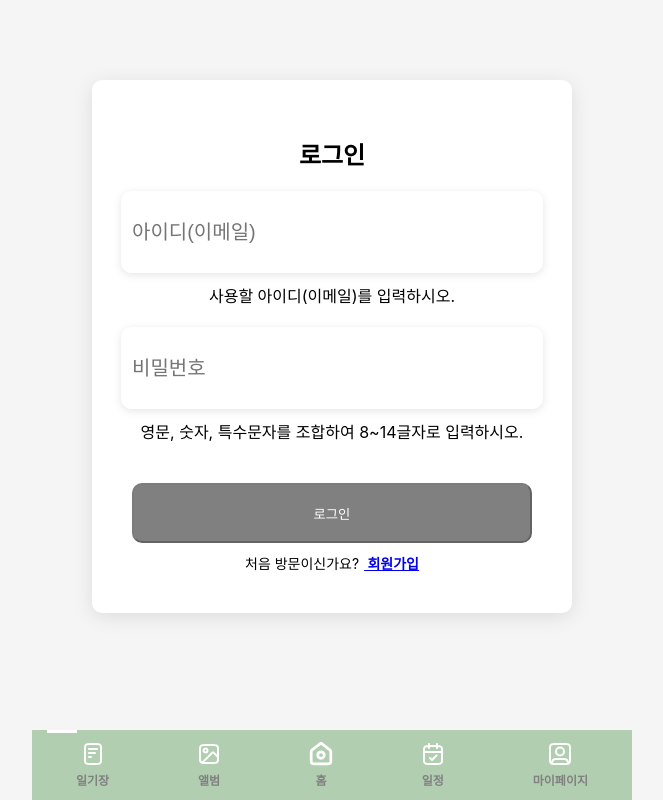
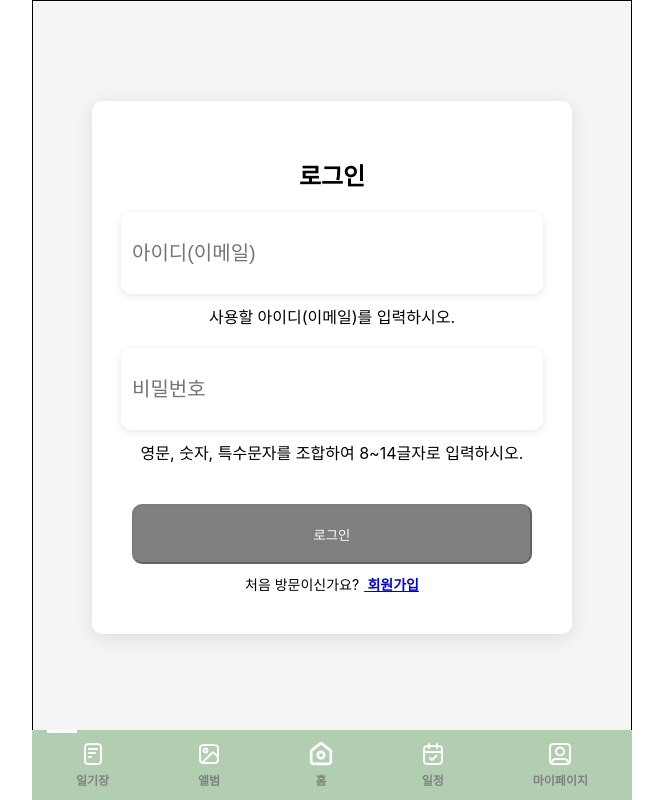
Before and after one commit to MyongjiCollaboration/Front, a React (Create React App) app: page / in a window 1280 px wide. Shown: the whole page, without its empty margins (308-971 px from the left). Built offline with nearby package versions, Linux system fonts and the light colour scheme.

Commit message:
feat:Login 2차

```diff
--- a/src/page/Login.js
+++ b/src/page/Login.js
@@ -126,6 +126,12 @@ const PageContainer = styled.div`
   height: 100vh;
   background-color: #f5f5f5;
   position: relative;
+  max-width: 600px;
+  margin: 0 auto;
+  padding: 20px;
+  min-height: 100vh;
+  box-sizing: border-box;
+  border: 1px solid ${({ theme }) => theme.colors.Black};
 `;
 
 const FormBox = styled.div`
```
